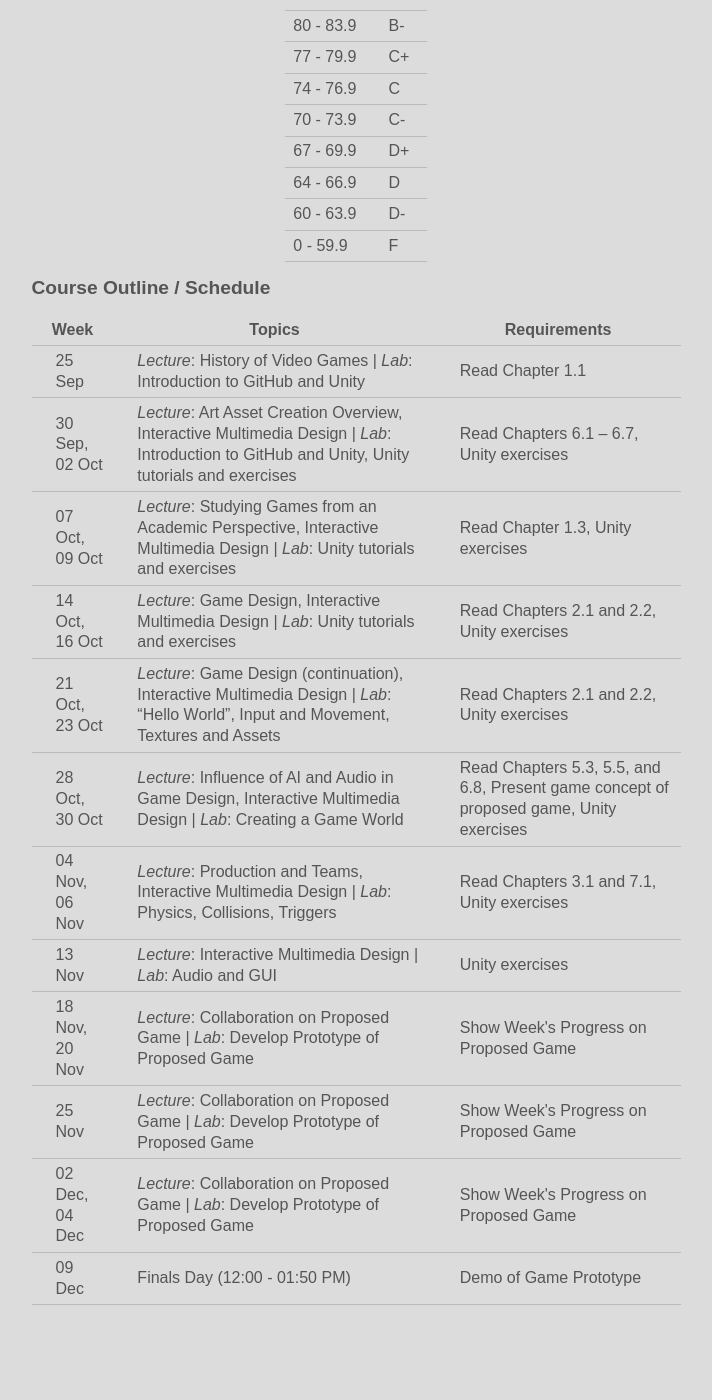
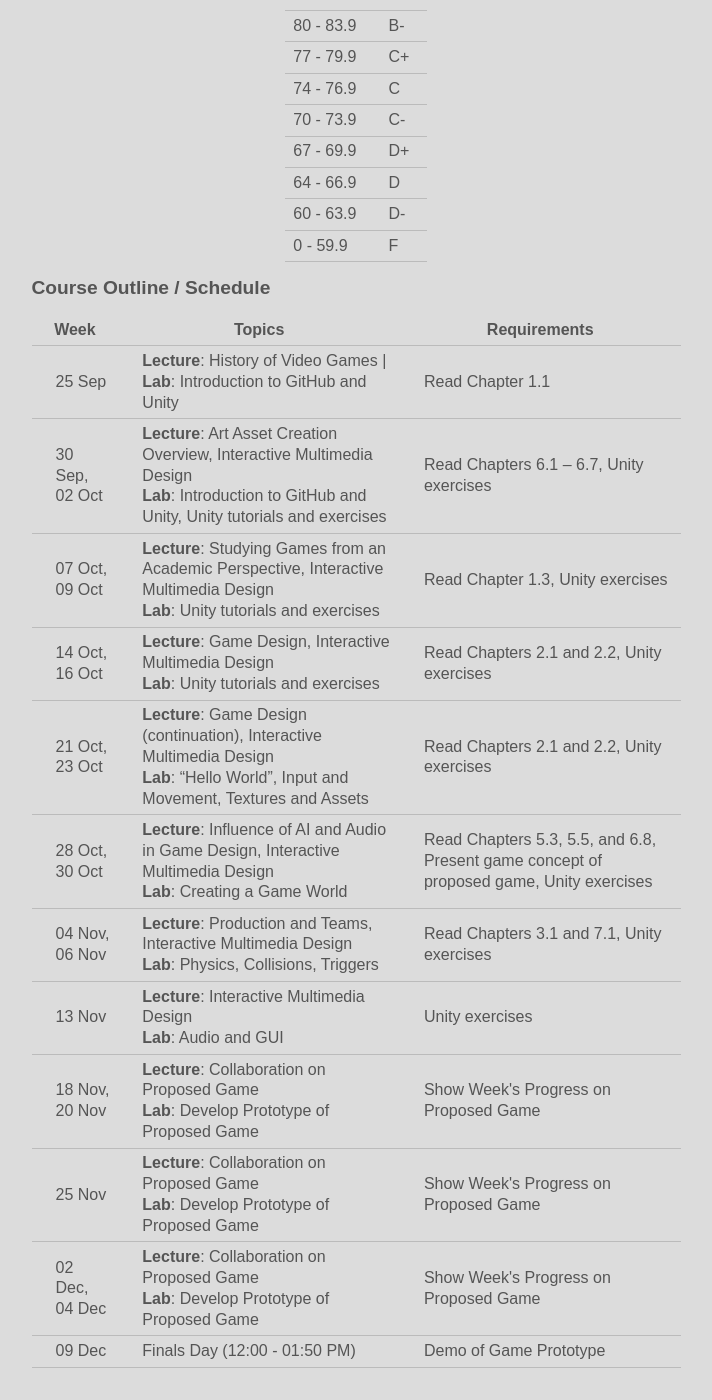
Before and after one commit to mcswedo/CSE440-2014, a Jekyll site: the page built from syllabus.html, in a window 1280 px wide and 1400 px high, scrolled down 2315 px. Shown: the whole window, without its empty margins (284-996 px from the left). Built offline with Jekyll 4.4.1, drawn with Linux system fonts in a browser that asks for light colours; before the commit the page ends 3652 px from its top, so only the background shows below that.

Commit message:
Table Fixing

```diff
--- a/syllabus.html
+++ b/syllabus.html
@@ -169,7 +169,7 @@ The following is the formula to be used in computing your final average in the c
 </p>
 
 <p>
-<i>FA = 0.30 Prototype  +  0.30 GameDesignDocument +  0.35 LabWork  +  0.05 Attendance</i>
+<em>FA = 0.30 Prototype  +  0.30 GameDesignDocument +  0.35 LabWork  +  0.05 Attendance</em>
 </p>
 
 <p>
@@ -212,57 +212,67 @@ where  FA = final average.
   <tbody>
     <tr>
       <td>25 Sep</td>
-      <td><em>Lecture</em>: History of Video Games | <em>Lab</em>: Introduction to GitHub and Unity</td>
+      <td><strong>Lecture</strong>: History of Video Games | <strong>Lab</strong>: Introduction to GitHub and Unity</td>
       <td>Read Chapter 1.1</td>
     </tr>
     <tr>
       <td>30 Sep, 02 Oct</td>
-      <td><em>Lecture</em>: Art Asset Creation Overview, Interactive Multimedia Design | <em>Lab</em>: Introduction to GitHub and Unity, Unity tutorials and exercises</td>
+      <td><strong>Lecture</strong>: Art Asset Creation Overview, Interactive Multimedia Design<br>
+        <strong>Lab</strong>: Introduction to GitHub and Unity, Unity tutorials and exercises</td>
       <td>Read Chapters 6.1 – 6.7, Unity exercises</td>
     </tr>
     <tr>
       <td>07 Oct, 09 Oct</td>
-      <td><em>Lecture</em>: Studying Games from an Academic Perspective, Interactive Multimedia Design | <em>Lab</em>: Unity tutorials and exercises</td>
+      <td><strong>Lecture</strong>: Studying Games from an Academic Perspective, Interactive Multimedia Design<br>
+        <strong>Lab</strong>: Unity tutorials and exercises</td>
       <td>Read Chapter 1.3, Unity exercises</td>
     </tr>
     <tr>
       <td>14 Oct, 16 Oct</td>
-      <td><em>Lecture</em>: Game Design, Interactive Multimedia Design | <em>Lab</em>: Unity tutorials and exercises</td>
+      <td><strong>Lecture</strong>: Game Design, Interactive Multimedia Design<br>
+        <strong>Lab</strong>: Unity tutorials and exercises</td>
       <td>Read Chapters 2.1 and 2.2, Unity exercises</td>
     </tr>
     <tr>
       <td>21 Oct, 23 Oct</td>
-      <td><em>Lecture</em>: Game Design (continuation), Interactive Multimedia Design | <em>Lab</em>: “Hello World”, Input and Movement, Textures and Assets</td>
+      <td><strong>Lecture</strong>: Game Design (continuation), Interactive Multimedia Design<br>
+        <strong>Lab</strong>: “Hello World”, Input and Movement, Textures and Assets</td>
       <td>Read Chapters 2.1 and 2.2, Unity exercises</td>
     </tr>
     <tr>
       <td>28 Oct, 30 Oct</td>
-      <td><em>Lecture</em>: Influence of AI and Audio in Game Design, Interactive Multimedia Design | <em>Lab</em>: Creating a Game World</td>
+      <td><strong>Lecture</strong>: Influence of AI and Audio in Game Design, Interactive Multimedia Design<br>
+       <strong>Lab</strong>: Creating a Game World</td>
       <td>Read Chapters 5.3, 5.5, and 6.8, Present game concept of proposed game, Unity exercises</td>
     </tr>
     <tr>
       <td>04 Nov, 06 Nov</td>
-      <td><em>Lecture</em>: Production and Teams, Interactive Multimedia Design | <em>Lab</em>: Physics, Collisions, Triggers</td>
+      <td><strong>Lecture</strong>: Production and Teams, Interactive Multimedia Design<br>
+       <strong>Lab</strong>: Physics, Collisions, Triggers</td>
       <td>Read Chapters 3.1 and 7.1, Unity exercises</td>
     </tr>
     <tr>
       <td>13 Nov</td>
-      <td><em>Lecture</em>: Interactive Multimedia Design | <em>Lab</em>: Audio and GUI</td>
+      <td><strong>Lecture</strong>: Interactive Multimedia Design<br>
+        <strong>Lab</strong>: Audio and GUI</td>
       <td>Unity exercises</td>
     </tr>
     <tr>
       <td>18 Nov, 20 Nov</td>
-      <td><em>Lecture</em>: Collaboration on Proposed Game | <em>Lab</em>: Develop Prototype of Proposed Game</td>
+      <td><strong>Lecture</strong>: Collaboration on Proposed Game<br>
+        <strong>Lab</strong>: Develop Prototype of Proposed Game</td>
       <td>Show Week's Progress on Proposed Game</td>
     </tr>
     <tr>
       <td>25 Nov</td>
-      <td><em>Lecture</em>: Collaboration on Proposed Game | <em>Lab</em>: Develop Prototype of Proposed Game</td>
+      <td><strong>Lecture</strong>: Collaboration on Proposed Game<br>
+        <strong>Lab</strong>: Develop Prototype of Proposed Game</td>
       <td>Show Week's Progress on Proposed Game</td>
     </tr>
     <tr>
       <td>02 Dec, 04 Dec</td>
-      <td><em>Lecture</em>: Collaboration on Proposed Game | <em>Lab</em>: Develop Prototype of Proposed Game</td>
+      <td><strong>Lecture</strong>: Collaboration on Proposed Game<br>
+        <strong>Lab</strong>: Develop Prototype of Proposed Game</td>
       <td>Show Week's Progress on Proposed Game</td>
     </tr>
     <tr>
```
